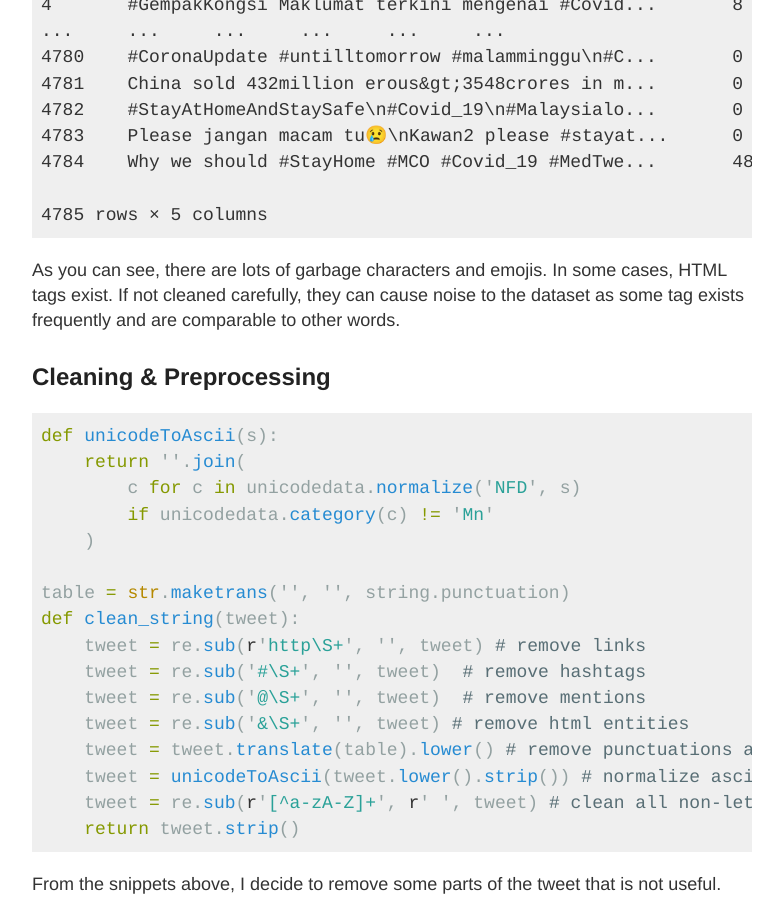
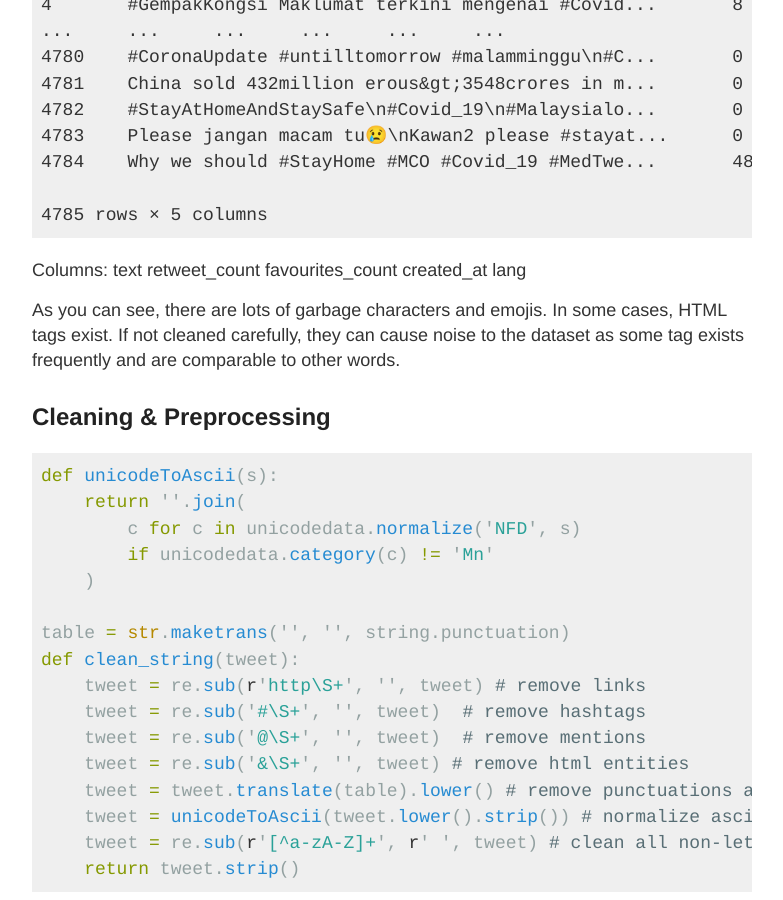
Before and after one commit to devennn/devennn.github.io, a Jekyll site: the page built from _posts/2020-04-26-COVID19-Malaysia-tweet-wordcloud.md, in a window 1280 px wide and 900 px high, scrolled down 727 px. Shown: the whole window, without its empty margins (248-1031 px from the left). Built offline with Jekyll 4.4.1, drawn with Linux system fonts in a browser that asks for light colours.

Commit message:
Update 2020-04-26-COVID19-Malaysia-tweet-wordcloud.md

````diff
--- a/_posts/2020-04-26-COVID19-Malaysia-tweet-wordcloud.md
+++ b/_posts/2020-04-26-COVID19-Malaysia-tweet-wordcloud.md
@@ -25,6 +25,8 @@ The original dataset combines tweets from other countries. I have filtered the t
 
 4785 rows × 5 columns
 ```
+Columns: text 	retweet_count 	favourites_count 	created_at 	lang
+
 As you can see, there are lots of garbage characters and emojis. In some cases, HTML tags exist. If not cleaned carefully, they can cause noise to the dataset as some tag exists frequently and are comparable to other words.
 
 ## Cleaning & Preprocessing
````
